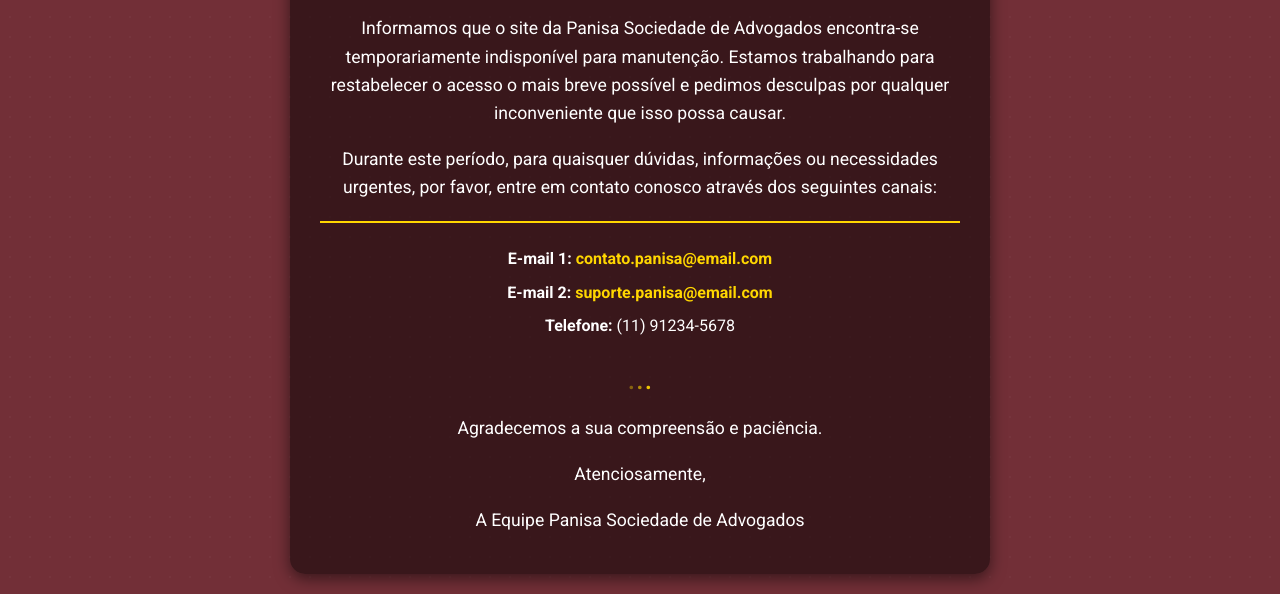
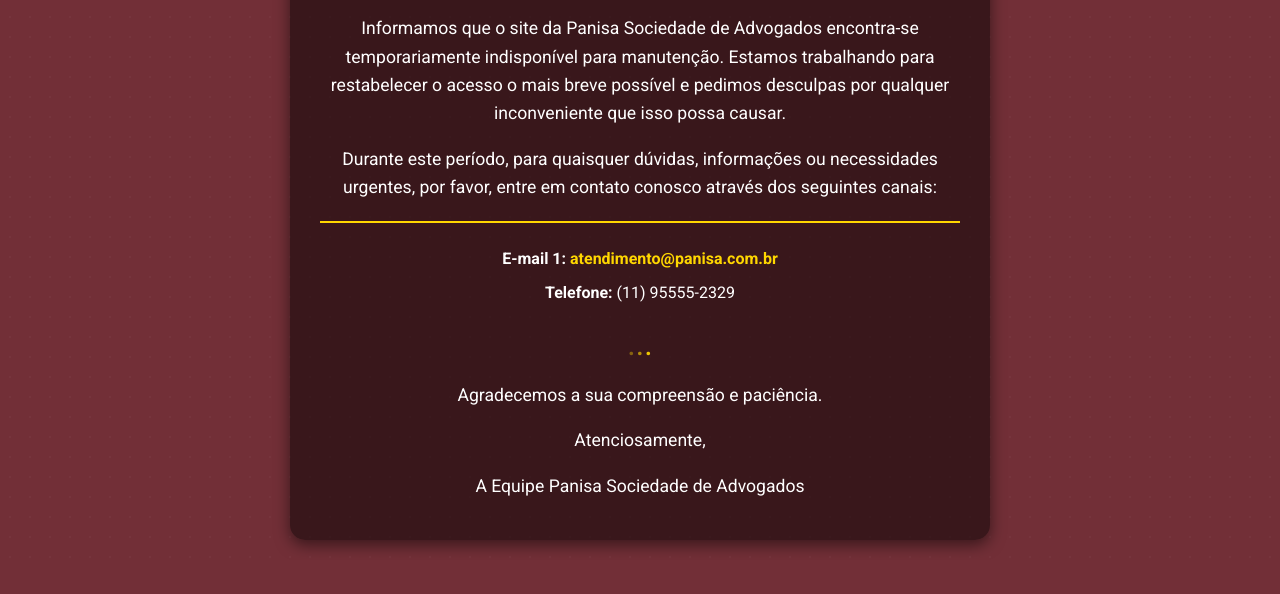
Before and after one commit to plataformadoti/panisa, a plain HTML site: page index.html in a window 1280 px wide. Shown: the part 353-947 px from the top of the page. After the commit the page ends 913 px from the top, so only its background shows below. Drawn offline with Linux system fonts and the light colour scheme.

Commit message:
Update index.html

```diff
--- a/index.html
+++ b/index.html
@@ -20,9 +20,8 @@
         <p>Informamos que o site da Panisa Sociedade de Advogados encontra-se temporariamente indisponível para manutenção. Estamos trabalhando para restabelecer o acesso o mais breve possível e pedimos desculpas por qualquer inconveniente que isso possa causar.</p>
         <p>Durante este período, para quaisquer dúvidas, informações ou necessidades urgentes, por favor, entre em contato conosco através dos seguintes canais:</p>
         <div class="contact-info">
-            <p><strong>E-mail 1:</strong> <a href="mailto:contato.panisa@email.com">contato.panisa@email.com</a></p>
-            <p><strong>E-mail 2:</strong> <a href="mailto:suporte.panisa@email.com">suporte.panisa@email.com</a></p>
-            <p><strong>Telefone:</strong> (11) 91234-5678</p>
+            <p><strong>E-mail 1:</strong> <a href="mailto:atendimento@panisa.com.br">atendimento@panisa.com.br</a></p>
+            <p><strong>Telefone:</strong> (11) 95555-2329</p>
         </div>
         <div class="loading-dots">
             <span>.</span><span>.</span><span>.</span>
```
